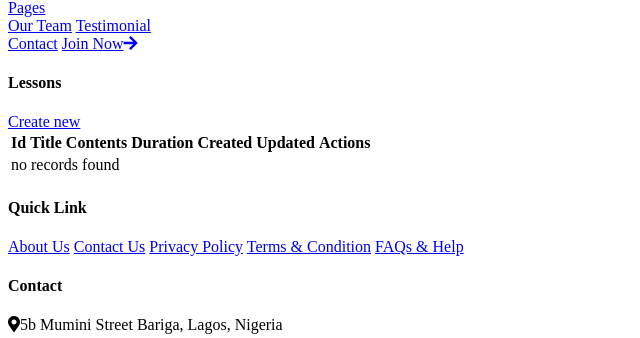
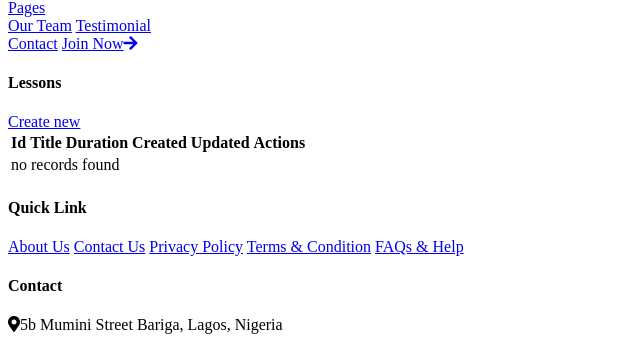
Before and after one commit to Dev-Clair/Online-learning-platform, a Symfony app: template templates/courses/lesson/index.html.twig in a window 1280 px wide. Shown: the part 160-498 px from the top of the page, without its empty margins (0-640 px from the left). Run offline with Twig, Linux system fonts and the light colour scheme; the template is opened without the code that fills it, so the values that code supplies are empty; some libraries are stand-ins or nearby versions.

Commit message:
fix: lesson crud

```diff
--- a/templates/courses/lesson/index.html.twig
+++ b/templates/courses/lesson/index.html.twig
@@ -29,7 +29,6 @@
             <tr>
                 <th>Id</th>
                 <th>Title</th>
-                <th>Contents</th>
                 <th>Duration</th>
                 <th>Created</th>
                 <th>Updated</th>
@@ -41,7 +40,6 @@
                 <tr>
                     <td>{{ lesson.id }}</td>
                     <td>{{ lesson.title }}</td>
-                    <td>{{ lesson.contents }}</td>
                     <td>{{ lesson.duration|date('H:i:s') }}</td>
                     <td>{{ lesson.createdAt ? lesson.createdAt|date('Y-m-d H:i:s') : '' }}</td>
                     <td>{{ lesson.updatedAt ? lesson.updatedAt|date('Y-m-d H:i:s') : '' }}</td>
@@ -52,7 +50,7 @@
                 </tr>
             {% else %}
                 <tr>
-                    <td colspan="7">no records found</td>
+                    <td colspan="6">no records found</td>
                 </tr>
             {% endfor %}
             </tbody>
--- a/templates/courses/lesson/show.html.twig
+++ b/templates/courses/lesson/show.html.twig
@@ -13,10 +13,6 @@
                 <tr>
                     <th>Title</th>
                     <td>{{ lesson.title }}</td>
-                </tr>
-                <tr>
-                    <th>Contents</th>
-                    <td>{{ lesson.contents }}</td>
                 </tr>
                 <tr>
                     <th>Duration</th>
```
